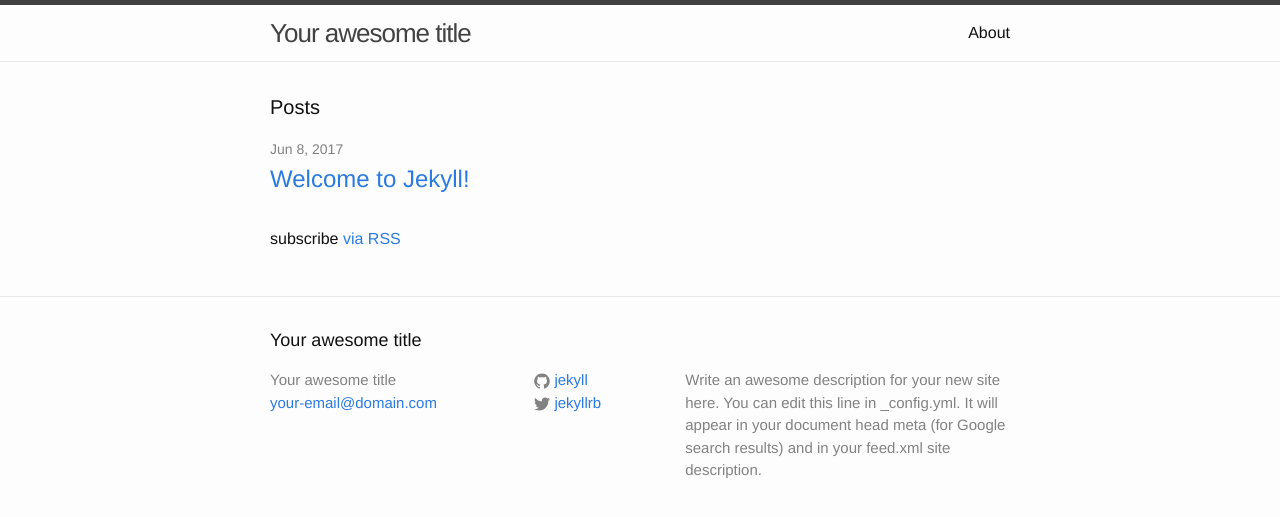
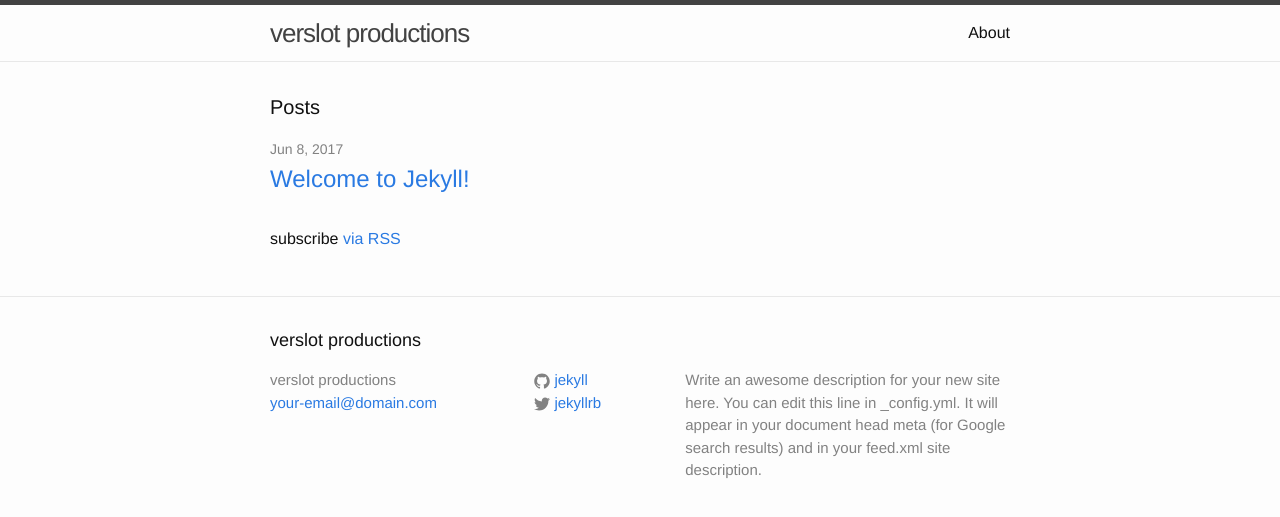
Before and after one commit to areckis/areckis.github.io, a Jekyll site: the page built from index.html, in a window 1280 px wide. Shown: the top 517 px of the page. Built offline with Jekyll 4.4.1, drawn with Linux system fonts in a browser that asks for light colours.

Commit message:
Update _config.yml

```diff
--- a/_config.yml
+++ b/_config.yml
@@ -6,7 +6,7 @@
 # 'jekyll serve'. If you change this file, please restart the server process.
 
 # Site settings
-title: Your awesome title
+title: verslot productions
 email: your-email@domain.com
 description: > # this means to ignore newlines until "baseurl:"
   Write an awesome description for your new site here. You can edit this
```
